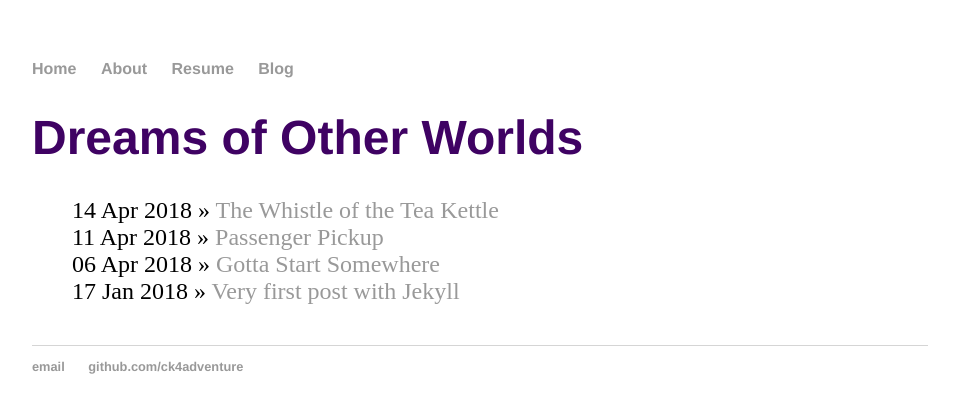
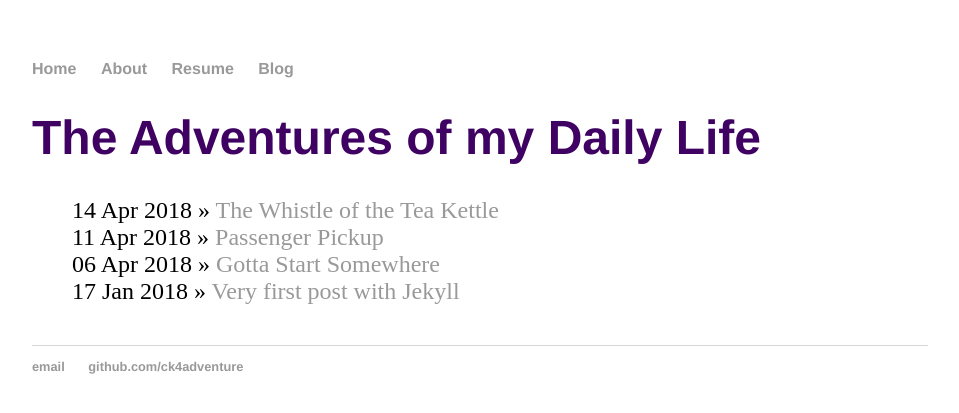
Before and after one commit to ck4adventure/ck4adventure.github.io, a Jekyll site: the page built from blog/index.html, in a window 1280 px wide. Shown: the top 413 px of the page, without its empty margins (160-1119 px from the left). Built offline with Jekyll 4.4.1, drawn with Linux system fonts in a browser that asks for light colours.

Commit message:
Update index.html

```diff
--- a/blog/index.html
+++ b/blog/index.html
@@ -1,6 +1,6 @@
 ---
 layout: default
-title: Dreams of Other Worlds
+title: The Adventures of my Daily Life
 ---
 	<h1>{{ page.title }}</h1>
 	<ul class="posts">
```
